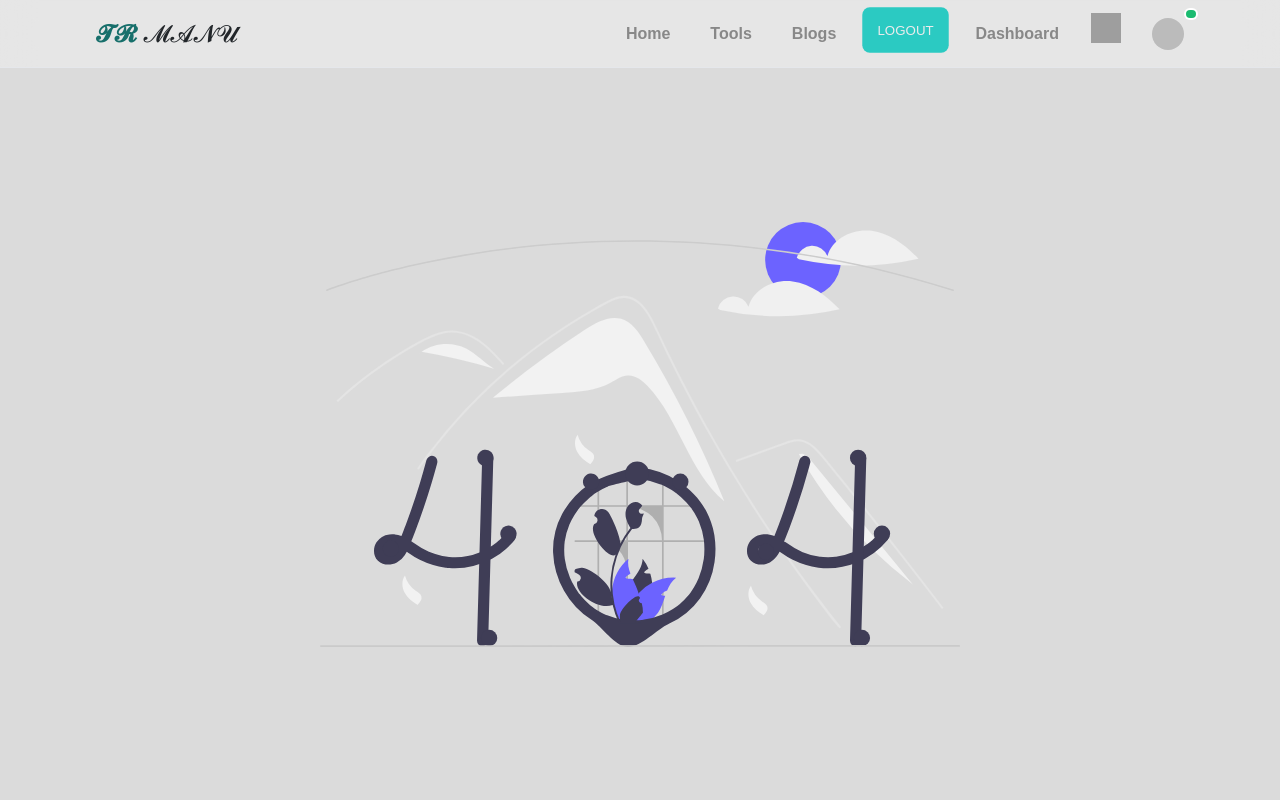
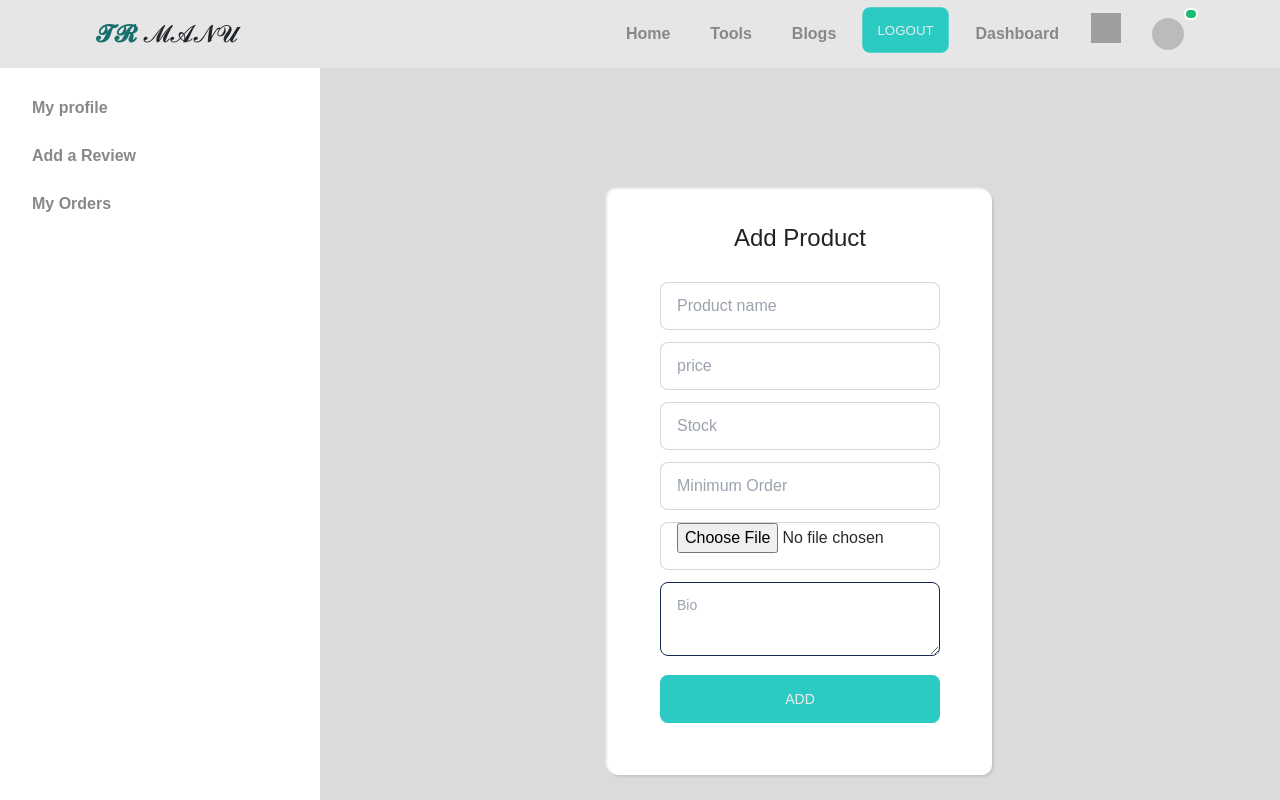
Before and after one commit to sarfaraz077/Mern-manufacturing-client, a React (Create React App) app: page /dashboard/add-product in a window 1280 px wide. Shown: the top 800 px of the page. Built offline with nearby package versions, Linux system fonts and the light colour scheme; no server answers; sample sign-in values are in the browser's storage; grey boxes are pictures that could not be loaded.

Commit message:
for making admin and remove admin

```diff
--- a/package.json
+++ b/package.json
@@ -36,6 +36,7 @@
     "react-typewriter-effect": "^1.1.0",
     "slick-carousel": "^1.8.1",
     "styled-components": "^5.3.5",
+    "sweetalert2": "^11.4.23",
     "theme-change": "^2.1.0",
     "web-vitals": "^2.1.4"
   },
--- a/src/App.js
+++ b/src/App.js
@@ -30,6 +30,7 @@ import ScrollToTop from "react-scroll-to-top";
 import BackToTopButton from "./shared/BackToTopButton";
 import RequireAdmin from "./shared/RequireAdmin";
 import Users from "./pages/Dashboard/Users";
+import AddProduct from "./pages/Dashboard/AddProduct";
 
 function App() {
   const [loading, setLoading] = useState(true);
@@ -82,6 +83,11 @@ function App() {
                 </RequireAdmin>
               }
             ></Route>
+
+            <Route
+              path="add-product"
+              element={<AddProduct></AddProduct>}
+            ></Route>
           </Route>
 
           <Route path="/blogs" element={<Blog></Blog>}></Route>
@@ -97,8 +103,6 @@ function App() {
 
           <Route path="*" element={<NotFound></NotFound>}></Route>
         </Routes>
-
-        <BackToTopButton></BackToTopButton>
       </div>
     )
   );
--- /dev/null
+++ b/src/pages/Dashboard/AddProduct.js
@@ -0,0 +1,170 @@
+import React, { useState } from "react";
+import { useAuthState } from "react-firebase-hooks/auth";
+import { useForm } from "react-hook-form";
+import auth from "../../firebase/firebase.init";
+import { ToastContainer, toast } from "react-toastify";
+import "./SweetAlert.css";
+
+import "react-toastify/dist/ReactToastify.css";
+import Swal from "sweetalert2";
+
+const AddProduct = () => {
+  const [user] = useAuthState(auth);
+  console.log(user?.email);
+  const [updateLoading, setUpdateLoading] = useState(false);
+  const {
+    register,
+    formState: { errors },
+    handleSubmit,
+    reset,
+  } = useForm();
+  const onSubmit = async (data) => {
+    setUpdateLoading(true);
+
+    console.log(data);
+
+    // // upload image to the imgbb site:
+    const image = data.image[0];
+    const formData = new FormData();
+    formData.append("image", image);
+    const url = `https://api.imgbb.com/1/upload?key=829d3a7b3715690cf21c75412d2e4082`;
+    fetch(url, {
+      method: "POST",
+      body: formData,
+    })
+      .then((res) => res.json())
+      .then((uploadImage) => {
+        if (uploadImage?.success || uploadImage?.status_txt === "Bad Request") {
+          // after successfully added image to the imgbb then upload to the databse:
+          const img = uploadImage.data?.url;
+          const addedProductInfo = {
+            name: data?.name,
+            img: img,
+            price: data?.price,
+            stock: data?.stock,
+            minimumOrder: data?.minimumOrder,
+            textArea: data?.textArea,
+            admin: user?.email,
+          };
+          console.log(addedProductInfo);
+          fetch("http://localhost:4000/add-product", {
+            method: "POST",
+            headers: {
+              "content-type": "application/json",
+              authorization: `Bearer ${localStorage.getItem("accessToken")}`,
+            },
+            body: JSON.stringify(addedProductInfo),
+          })
+            .then((res) => res.json())
+            .then((addProduct) => {
+              if (addProduct) {
+                Swal.fire({
+                  customClass: {
+                    title: "swal2-title",
+                  },
+                  position: "middle",
+                  icon: "success",
+                  title: `Successfully added ${data?.name}`,
+                  showConfirmButton: false,
+                  timer: 1500,
+                  color: "red",
+                });
+              }
+              setUpdateLoading(false);
+              console.log(addProduct);
+            });
+        }
+      });
+  };
+  return (
+    <div>
+      <h1>This is the add product route</h1>
+      <div className=" flex items-center h-screen  lg:max-w-lg mx-auto lg:max-w-lg">
+        <div class="card lg:max-w-lg header shadow-xl login mt-10">
+          <div class="card-body">
+            <p class="text-white text-2xl text-center login-text">
+              Add Product
+            </p>
+            <form
+              className=" w-full max-w-xs px-5 py-5"
+              onSubmit={handleSubmit(onSubmit)}
+            >
+              <input
+                {...register("name")}
+                type="text"
+                placeholder="Product name"
+                class="input input-bordered w-full max-w-xs input-border-style"
+                name="name"
+              />
+
+              <p className="mt-3">
+                <input
+                  {...register("price")}
+                  type="number"
+                  placeholder="price"
+                  class="input input-bordered w-full max-w-xs"
+                  name="price"
+                />
+              </p>
+              <p className="mt-3">
+                <input
+                  {...register("stock")}
+                  className="input input-bordered w-full max-w-xs input-border-style mt-5"
+                  placeholder="Stock"
+                  type="text"
+                  class="input input-bordered w-full max-w-xs"
+                  name="stock"
+                />
+              </p>
+              <p className="mt-3">
+                <input
+                  {...register("minimumOrder")}
+                  className="w-full h-10 px-4 text-sm peer bg-gray-100 outline-none "
+                  placeholder="Minimum Order"
+                  type="text"
+                  class="input input-bordered w-full max-w-xs"
+                  name="minimumOrder"
+                />
+              </p>
+
+              <p className="mt-3">
+                <input
+                  {...register("image")}
+                  className="w-full h-10 px-4 text-sm peer bg-gray-100 outline-none mt-5"
+                  placeholder="Update Image"
+                  type="file"
+                  class="input input-bordered w-full max-w-xs"
+                  name="image"
+                />
+              </p>
+              <p className="mt-3">
+                <textarea
+                  {...register("textArea")}
+                  class="textarea textarea-primary"
+                  placeholder="Bio"
+                  name="textArea"
+                ></textarea>
+              </p>
+
+              <p className="mt-3">
+                {" "}
+                <button
+                  class={
+                    updateLoading
+                      ? "btn btn-primary text-center  w-full max-w-xs loading"
+                      : "btn btn-primary text-center  w-full max-w-xs"
+                  }
+                >
+                  {updateLoading ? "Adding..." : "Add"}
+                </button>
+              </p>
+            </form>
+          </div>
+        </div>
+      </div>
+      <ToastContainer></ToastContainer>
+    </div>
+  );
+};
+
+export default AddProduct;
--- a/src/pages/Dashboard/Dashboard.js
+++ b/src/pages/Dashboard/Dashboard.js
@@ -8,6 +8,7 @@ import Footer from "../../shared/Footer";
 import useToken from "../../hooks/useToken";
 import useAdmin from "../../hooks/useAdmin";
 import PageTitle from "../../shared/PageTitle";
+import BackToTopButton from "../../shared/BackToTopButton";
 
 const Dashboard = () => {
   const [user] = useAuthState(auth);
@@ -56,10 +57,18 @@ const Dashboard = () => {
                   <NavLink to="/dashboard/users">Make Admin</NavLink>
                 </li>
               )}
+
+              {admin && (
+                <li>
+                  <NavLink to="/dashboard/add-product">Add Product</NavLink>
+                </li>
+              )}
             </ul>
           </div>
         </div>
+        <BackToTopButton></BackToTopButton>
       </Navbar>
+      <Footer></Footer>
     </div>
   );
 };
--- a/src/pages/Dashboard/EditProfile.js
+++ b/src/pages/Dashboard/EditProfile.js
@@ -5,8 +5,10 @@ import { useQuery } from "react-query";
 import LoginLoding from "../../shared/LoginLoding";
 import { useForm } from "react-hook-form";
 import { ToastContainer, toast } from "react-toastify";
+import "./SweetAlert.css";
 
 import "react-toastify/dist/ReactToastify.css";
+import Swal from "sweetalert2";
 
 const EditProfile = () => {
   const {
@@ -33,11 +35,7 @@ const EditProfile = () => {
   //   }
   const onSubmit = async (data) => {
     setUpdateLoading(true);
-    // event.preventDefault();
-    // const name = event.target.name.value;
-    // const number = event.target.number.value;
-    // const address = event.target.address.value;
-    // const institude = event.target.institude.value;
+
     console.log(data);
 
     // upload image to the imgbb site:
@@ -75,9 +73,16 @@ const EditProfile = () => {
             .then((res) => res.json())
             .then((updateUserData) => {
               if (updateUserData?.result) {
-                toast.success(
-                  `${user?.email} Successfully updated information`
-                );
+                Swal.fire({
+                  customClass: {
+                    title: "swal2-title",
+                  },
+                  position: "middle",
+                  icon: "success",
+                  title: `${user?.email} you successfully update your data`,
+                  showConfirmButton: false,
+                  timer: 1500,
+                });
               }
               setUpdateLoading(false);
 
--- /dev/null
+++ b/src/pages/Dashboard/SweetAlert.css
@@ -0,0 +1,6 @@
+.swal2-title {
+  background: linear-gradient(to right, #7ed56f, #28b485) !important;
+
+  -webkit-background-clip: text !important;
+  -webkit-text-fill-color: rgba(255, 255, 255, 0) !important;
+}
--- a/src/pages/Dashboard/User.js
+++ b/src/pages/Dashboard/User.js
@@ -4,9 +4,47 @@ import auth from "../../firebase/firebase.init";
 import { ToastContainer, toast } from "react-toastify";
 
 import "react-toastify/dist/ReactToastify.css";
+import Swal from "sweetalert2";
 
 const User = ({ singleUser, index, refetch }) => {
   const { email, address, displayName, img, role } = singleUser;
+
+  const handleDeleteAdmin = () => {
+    Swal.fire({
+      title: "Are you sure?",
+      text: `You won't be able to revert ${email}`,
+      icon: "warning",
+      showCancelButton: true,
+      confirmButtonColor: "#3085d6",
+      cancelButtonColor: "#d33",
+      confirmButtonText: "Yes, delete it!",
+    }).then((result) => {
+      if (result.isConfirmed) {
+        Swal.fire("Deleted!", `${email} has been removed`, "success");
+        fetch(`http://localhost:4000/user/remove-admin/${email}`, {
+          method: "PUT",
+          headers: {
+            authorization: `Bearer ${localStorage.getItem("accessToken")}`,
+          },
+        })
+          .then((res) => {
+            if (res.status === 403) {
+              toast.error("Failed to Make an admin");
+            }
+            return res.json();
+          })
+          .then((data) => {
+            // if (data.modifiedCount > 0) {
+            //   refetch();
+            //   toast.success(`Successfully made an admin`);
+            // }
+            refetch();
+            console.log(data);
+          });
+        console.log(email);
+      }
+    });
+  };
 
   const makeAdmin = () => {
     fetch(`https://dry-garden-16157.herokuapp.com/user/admin/${email}`, {
@@ -36,7 +74,7 @@ const User = ({ singleUser, index, refetch }) => {
       <td>{email}</td>
       <td>{address ? address : "N/A"}</td>
       <td>
-        {!role ? (
+        {role !== "admin" ? (
           <button className="btn btn-xs" onClick={makeAdmin}>
             Make Admin
           </button>
@@ -45,7 +83,9 @@ const User = ({ singleUser, index, refetch }) => {
         )}
       </td>
       <td>
+        {role === "admin" && (
           <button
+            onClick={handleDeleteAdmin}
             className=" btn-xs rounded glass"
             style={{
               background: "#FA5C5C",
@@ -54,6 +94,7 @@ const User = ({ singleUser, index, refetch }) => {
           >
             X
           </button>
+        )}
       </td>
       <ToastContainer
         position="bottom-center"
--- a/src/pages/Home.js
+++ b/src/pages/Home.js
@@ -21,15 +21,17 @@ const Home = () => {
         <div>
           <Hero className="lg:px-20"></Hero>
           <BusinessSummery></BusinessSummery>
-          <BackToTopButton></BackToTopButton>
+          {/* <BackToTopButton></BackToTopButton> */}
           <Parts></Parts>
           <ReviewCardHome className="lg:px-20"></ReviewCardHome>
 
           <Footer></Footer>
         </div>
+        <MessengerCustomerChat
+          pageId="110439261737875"
+          appId="417660657090210"
+        />
       </Navbar>
-      <MessengerCustomerChat pageId="110439261737875" appId="417660657090210" />
-      ,
     </div>
   );
 };
```
Also changed, not shown: 1 other file (tests, documents, lock files or other folders). Lines whose indentation alone changed are shown as unchanged.
